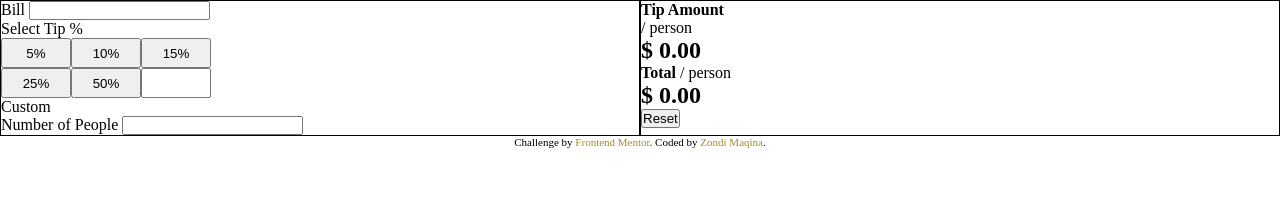
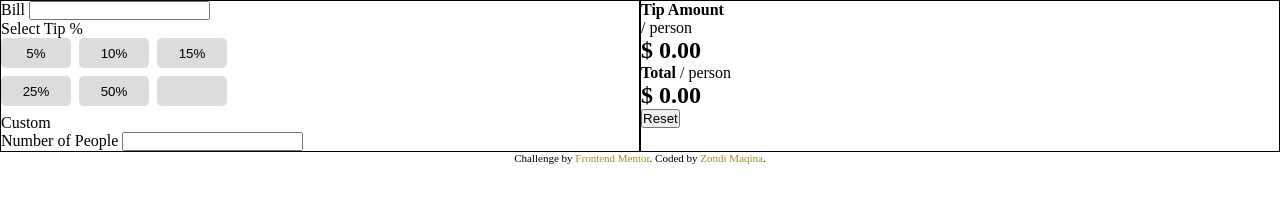
Before and after one commit to zondiMaqina/tip-calculator, a plain HTML site: page index.html in a window 1280 px wide. Drawn offline with Linux system fonts and the light colour scheme.

Commit message:
position tipoptions and add color

```diff
--- a/style.css
+++ b/style.css
@@ -9,10 +9,19 @@
 .options{
     display: grid;
     grid-template-columns: 70px 70px 70px;
+    gap: 8px;
 }
 
 .option{
     height: 30px;
+    border: none;
+    border-radius: 5px;
+    background-color: gainsboro;
+}
+
+.option::placeholder{
+    text-align: center;
+    color: black;
 }
 
 .body{
@@ -25,6 +34,7 @@
 }
 
 
+/*COLORS AND STYLING*/
 .attribution {
     font-size: 11px;
     text-align: center;
```
